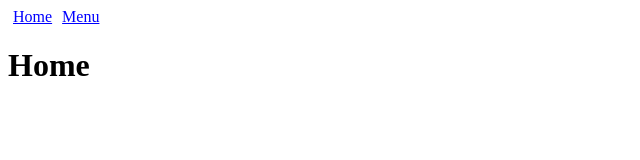
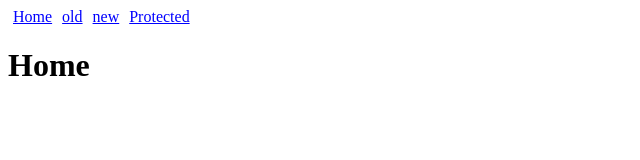
Before and after one commit to VahanAper/react-router-4, a React (Create React App) app: page / in a window 1280 px wide. Shown: the top 160 px of the page, without its empty margins (0-640 px from the left). Built offline with nearby package versions, Linux system fonts and the light colour scheme.

Commit message:
redirecting

```diff
--- a/src/App.js
+++ b/src/App.js
@@ -3,33 +3,54 @@
   BrowserRouter as Router,
   Route,
   Link,
+  Redirect,
+  // Switch,
 } from 'react-router-dom';
 
 import './App.css';
 
-const Home = () => (<h1>Home</h1>);
-const Menu = () => (
-  <div>
-    <h1>Menu</h1>
-    <Link to="/menu/food">Food</Link>
-    <Link to="/menu/drink">Drinks</Link>
-    <Link to="/menu/sides">Sides</Link>
-    <Route
-      path="/menu/:section"
-      render={({ match }) =>
-        <h2>{match.params.section}</h2>
-      }
-    />
-  </div>
-)
+const Links = () =>
+  <nav>
+    <Link to="/">Home</Link>
+    <Link to="/old-123">old</Link>
+    <Link to="/new-456">new</Link>
+    <Link to="/protected">Protected</Link>
+  </nav>
+
+// const loggedin = false;
+const loggedin = true;
 
 const App = (props) => (
   <Router>
     <div>
-      <Link to="/">Home</Link>
-      <Link to="/menu">Menu</Link>
-      <Route exact path="/" component={Home} />
-      <Route path="/menu" component={Menu} />
+      <Links />
+      {/*<Switch>*/}
+        <Route exact path="/" render={() => <h1>Home</h1>} />
+        <Route
+          path="/new-:str"
+          render={({ match }) =>
+            <h1>New: {match.params.str}</h1>
+          }
+        />
+        <Route
+          path="/old-:str"
+          render={({ match }) =>
+            <Redirect to={`/new-${match.params.str}`} />
+          }
+        />
+        <Route
+          path="/protected"
+          render={() => (
+            loggedin
+            ? <h1>Welcome</h1>
+            : <Redirect to="/new-Login" />
+          )}
+        />
+        {/*<Redirect
+          from="/old"
+          to="/new"
+          />*/}
+      {/*</Switch>*/}
     </div>
   </Router>
 );
```
